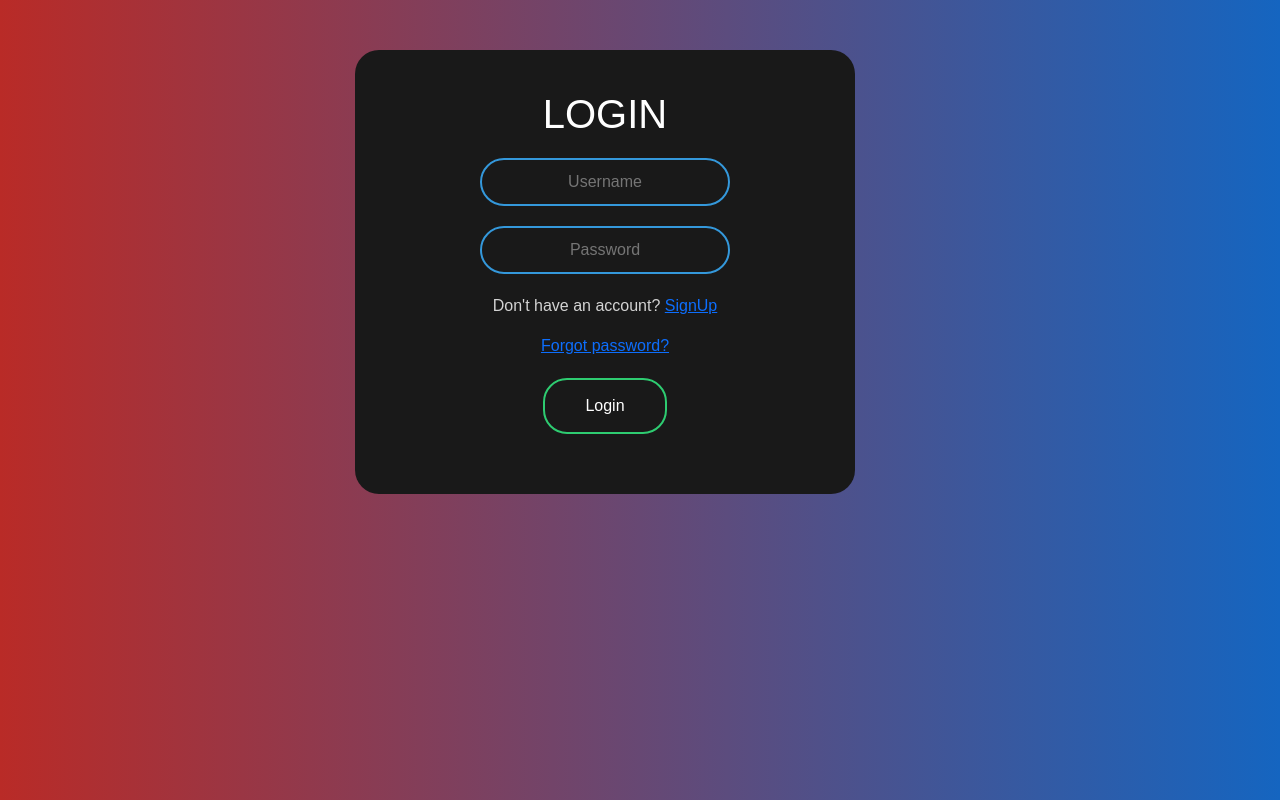
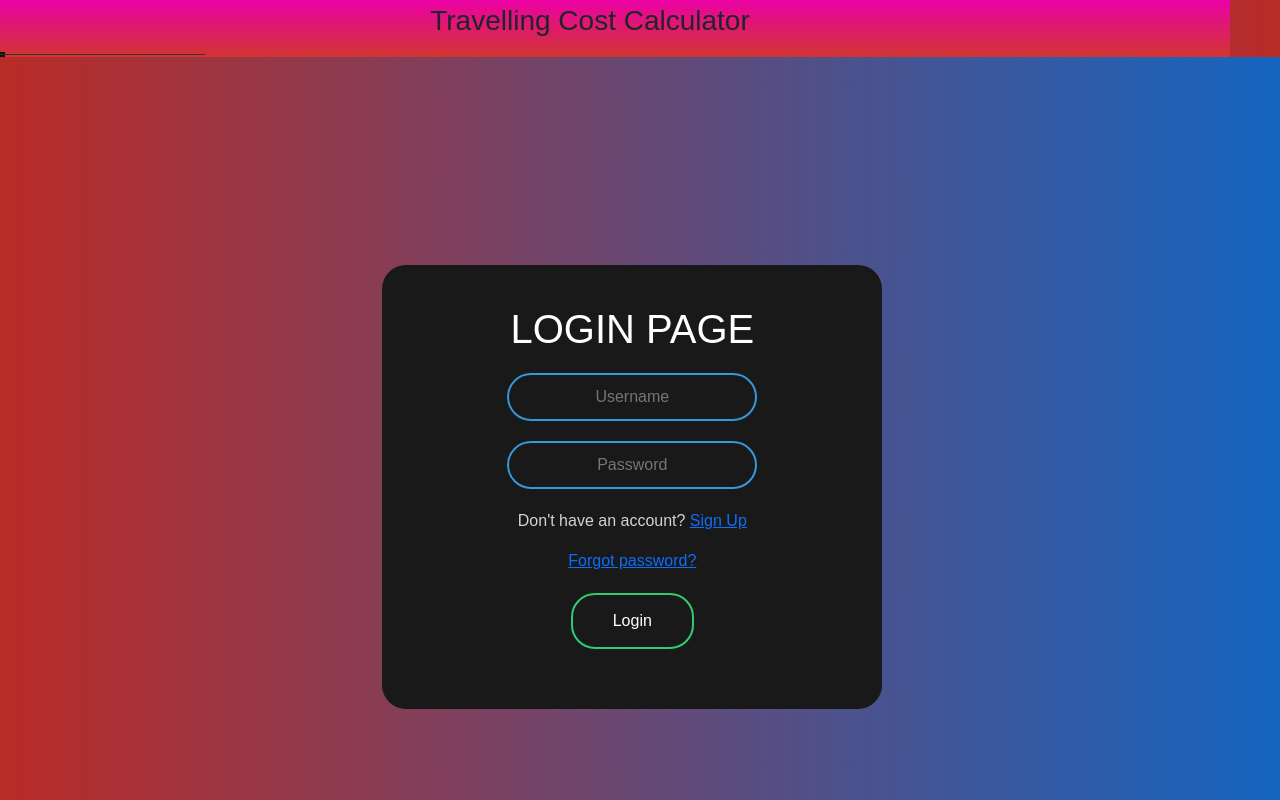
Before and after one commit to Janish-1/travelling-cost-calculator, a Django app: page /login in a window 1280 px wide. Run offline with Django 3.2, Linux system fonts and the light colour scheme.

Commit message:
changed pages

```diff
--- /dev/null
+++ b/How to Run.txt
@@ -0,0 +1,6 @@
+Step 1 : Enter the "Travelling-expense-calculator folder( one with two folders namely 'env' and 'website"
+Step 2 : Open a Terminal and change directory to the Folder mentioned in step 1
+Step 3 : run the following command 'env\Scripts\activate' It will activate the Virtual Environment
+Step 4 : run 'cd website'
+Step 5 : Install all the modules in requirements.txt
+Step 6 : run 'python manage.py runserver' to run the server and navigate
--- a/journey.csv
+++ b/journey.csv
@@ -1,7 +1,2 @@
 source,destination
 indore,bhopal
-delhi,agra
-indore indore,bhopal
-indore,bhopal
-indore,bhopal
-indore,indore bhopal
--- a/result.csv
+++ b/result.csv
@@ -1,6 +1,2 @@
 source,destination,latitude1,longitude1,latitude2,longitude2,point1,point2,distance_km
 indore,bhopal,22.7203616,75.8681996,23.2584857,77.401989,"22 43m 13.3018s N, 75 52m 5.51856s E","23 15m 30.5485s N, 77 24m 7.1604s E",168.17167544540993
-delhi,agra,28.6517178,77.2219388,27.1752554,78.0098161,"28 39m 6.18408s N, 77 13m 18.9797s E","27 10m 30.9194s N, 78 0m 35.338s E",181.06861008833286
-indore indore,bhopal,22.7203616,75.8681996,23.2584857,77.401989,"22 43m 13.3018s N, 75 52m 5.51856s E","23 15m 30.5485s N, 77 24m 7.1604s E",168.17167544540993
-indore,bhopal,22.7203616,75.8681996,23.2584857,77.401989,"22 43m 13.3018s N, 75 52m 5.51856s E","23 15m 30.5485s N, 77 24m 7.1604s E",168.17167544540993
-indore,bhopal,22.7203616,75.8681996,23.2584857,77.401989,"22 43m 13.3018s N, 75 52m 5.51856s E","23 15m 30.5485s N, 77 24m 7.1604s E",168.17167544540993
--- /dev/null
+++ b/static/css/style.css
@@ -0,0 +1,182 @@
+body {
+    margin: 0;
+    padding: 0;
+    font-family: sans-serif;
+    background: linear-gradient(to right, #b92b27, #1565c0)
+}
+
+.color{
+    background: linear-gradient(to right,#1565c0,#b92b27);
+}
+
+.card {
+    margin-bottom: 20px;
+    border: none
+}
+
+.box {
+    width: 500px;
+    padding: 40px;
+    position: absolute;
+    top: 55%;
+    left: 55%;
+    background: #191919;
+    ;
+    text-align: center;
+    transition: 0.25s;
+    margin-top: 200px;
+    border-radius: 24px;
+    vertical-align: middle;
+}
+
+
+.box input[type="text"],
+.box input[type="password"],
+.box input[type="email"] {
+    border: 0;
+    background: none;
+    display: block;
+    margin: 20px auto;
+    text-align: center;
+    border: 2px solid #3498db;
+    padding: 10px 10px;
+    width: 250px;
+    outline: none;
+    color: white;
+    border-radius: 24px;
+    transition: 0.25s
+}
+
+.box h1 {
+    color: white;
+    text-transform: uppercase;
+    font-weight: 500
+}
+
+.box input[type="text"]:focus,
+.box input[type="password"]:focus,
+.box input[type="email"]:focus  {
+    width: 300px;
+    border-color: #2ecc71
+}
+
+.box input[type="submit"] {
+    border: 0;
+    background: none;
+    display: block;
+    margin: 20px auto;
+    text-align: center;
+    border: 2px solid #2ecc71;
+    padding: 14px 40px;
+    outline: none;
+    color: white;
+    border-radius: 24px;
+    transition: 0.25s;
+    cursor: pointer
+}
+
+.box input[type="submit"]:hover {
+    background: #2ecc71
+}
+
+.forgot {
+    text-decoration: underline
+}
+
+ul.social-network {
+    list-style: none;
+    display: inline;
+    margin-left: 0 !important;
+    padding: 0
+}
+
+ul.social-network li {
+    display: inline;
+    margin: 0 5px
+}
+
+.social-network a.icoFacebook:hover {
+    background-color: #3B5998
+}
+
+.social-network a.icoTwitter:hover {
+    background-color: #33ccff
+}8000
+
+.social-network a.icoGoogle:hover {
+    background-color: #BD3518
+}
+
+.social-network a.icoFacebook:hover i,
+.social-network a.icoTwitter:hover i,
+.social-network a.icoGoogle:hover i {
+    color: #fff
+}
+
+a.socialIcon:hover,
+.socialHoverClass {
+    color: #44BCDD
+}
+
+.social-circle li a {
+    dissignupplay: inline-block;
+    position: relative;
+    margin: 0 auto 0 auto;
+    border-radius: 50%;
+    text-align: center;
+    width: 50px;
+    height: 50px;
+    font-size: 20px
+}
+
+.social-circle li i {
+    margin: 0;
+    line-height: 50px;
+    text-align: center
+}
+
+.social-circle li a:hover i,
+.triggeredHover {
+    transform: rotate(360deg);
+    transition: all 0.2s
+}
+
+.social-circle i {
+    color: #fff;
+    transition: all 0.8s;
+    transition: all 0.8s
+}
+
+p, h3 {
+    color: #d3d3d3;
+}
+
+
+.three h1 {
+    font-size: 28px;
+    font-weight: 500;
+    letter-spacing: 0;
+    line-height: 1.5em;
+    padding-bottom: 15px;
+    position: relative;
+    background: linear-gradient(#eb01a5, #d13531);
+  }
+  .three h1:before {
+    content: "";
+    position: absolute;
+    left: 0;
+    bottom: 0;
+    height: 5px;
+    width: 55px;
+    background-color: #111;
+  }
+  .three h1:after {
+    content: "";
+    position: absolute;
+    left: 0;
+    bottom: 2px;
+    height: 1px;
+    width: 95%;
+    max-width: 255px;
+    background-color: #333;
+  }
--- a/templates/index.html
+++ b/templates/index.html
@@ -1,3 +1,5 @@
+{% load static %}
+
 <!doctype html>
 <html lang="en">
   <head>
@@ -7,164 +9,31 @@
 
     <!-- Bootstrap CSS -->
     <link href="https://cdn.jsdelivr.net/npm/bootstrap@5.0.2/dist/css/bootstrap.min.css" rel="stylesheet" integrity="sha384-EVSTQN3/azprG1Anm3QDgpJLIm9Nao0Yz1ztcQTwFspd3yD65VohhpuuCOmLASjC" crossorigin="anonymous">
-
-    <style>
-    body {
-        margin: 0;
-        padding: 0;
-        font-family: sans-serif;
-        background: linear-gradient(to right, #b92b27, #1565c0)
-    }
-
-    .card {
-        margin-bottom: 20px;
-        border: none
-    }
-
-    .box {
-        width: 500px;
-        padding: 40px;
-        position: absolute;
-        top: 50%;
-        left: 50%;
-        background: #191919;
-        ;
-        text-align: center;
-        transition: 0.25s;
-        margin-top: 50px;
-        border-radius: 24px;
-        vertical-align: middle;
-        /* horizontal-align: middle; */
-        /* transform: translate(-50%, -50%); */
-    }
-
-    .box input[type="text"],
-    .box input[type="password"],
-    .box input[type="email"] {
-        border: 0;
-        background: none;
-        display: block;
-        margin: 20px auto;
-        text-align: center;
-        border: 2px solid #3498db;
-        padding: 10px 10px;
-        width: 250px;
-        outline: none;
-        color: white;
-        border-radius: 24px;
-        transition: 0.25s
-    }
-
-    .box h1 {
-        color: white;
-        text-transform: uppercase;
-        font-weight: 500
-    }
-
-    .box input[type="text"]:focus,
-    .box input[type="password"]:focus,
-    .box input[type="email"]:focus  {
-        width: 300px;
-        border-color: #2ecc71
-    }
-
-    .box input[type="submit"] {
-        border: 0;
-        background: none;
-        display: block;
-        margin: 20px auto;
-        text-align: center;
-        border: 2px solid #2ecc71;
-        padding: 14px 40px;
-        outline: none;
-        color: white;
-        border-radius: 24px;
-        transition: 0.25s;
-        cursor: pointer
-    }
-
-    .box input[type="submit"]:hover {
-        background: #2ecc71
-    }
-
-    .forgot {
-        text-decoration: underline
-    }
-
-    ul.social-network {
-        list-style: none;
-        display: inline;
-        margin-left: 0 !important;
-        padding: 0
-    }
-
-    ul.social-network li {
-        display: inline;
-        margin: 0 5px
-    }
-
-    .social-network a.icoFacebook:hover {
-        background-color: #3B5998
-    }
-
-    .social-network a.icoTwitter:hover {
-        background-color: #33ccff
-    }8000
-
-    .social-network a.icoGoogle:hover {
-        background-color: #BD3518
-    }
-
-    .social-network a.icoFacebook:hover i,
-    .social-network a.icoTwitter:hover i,
-    .social-network a.icoGoogle:hover i {
-        color: #fff
-    }
-
-    a.socialIcon:hover,
-    .socialHoverClass {
-        color: #44BCDD
-    }
-
-    .social-circle li a {
-        dissignupplay: inline-block;
-        position: relative;
-        margin: 0 auto 0 auto;
-        border-radius: 50%;
-        text-align: center;
-        width: 50px;
-        height: 50px;
-        font-size: 20px
-    }
-
-    .social-circle li i {
-        margin: 0;
-        line-height: 50px;
-        text-align: center
-    }
-
-    .social-circle li a:hover i,
-    .triggeredHover {
-        transform: rotate(360deg);
-        transition: all 0.2s
-    }
-
-    .social-circle i {
-        color: #fff;
-        transition: all 0.8s;
-        transition: all 0.8s
-    }
-
-    p, h3 {
-        color: #d3d3d3;
-    }
-    </style>
+    <link rel="stylesheet" type="text/css" href="{% static 'css/style.css' %}"/>
 
     <title>{% block title%} Home {% endblock title%}</title>
   </head>
-
+  <script>
+    function refer1(){
+        location.href='/logout';
+    }
+    function refer2(){
+        location.href='/voiceinput';
+    }
+    function refer3(){
+        location.href='/distancecost';
+    }
+  </script>
   <body>
   {% block body%}
+  <div class="three"><center>
+    <div class="color">
+      <div style="position:relative; right:50px;">
+        <h1>Travelling Cost Calculator</h1>
+      </div>
+    </div>
+    </center>
+  </div>
     <div class="container">
         <div class="row">
             <div class="col-md-6">
@@ -184,11 +53,11 @@
 
                         <p></p>
                         <p>Logged in successfully!</p>
-                        <input type="submit" onclick="location.href='/logout';" name="" value="Logout">
+                        <input type="submit" onclick="refer1()" name="" value="Logout">
                         <p>Say your Location and Destination</p>
-                        <input type="submit" onclick="location.href='/voiceinput';" name="" value="Speak">
+                        <input type="submit" onclick="refer2()" name="" value="Speak">
                         <p>Click Below to Find out the Average Cost of Travelling</p>
-                        <input type="submit" onclick="location.href='/distancecost';" name="" value="Average Cost">
+                        <input type="submit" onclick="refer3()" name="" value="Average Cost">
                     </div>
                 </div>
             </div>
--- a/templates/login.html
+++ b/templates/login.html
@@ -3,13 +3,21 @@
 {% block title %}Login{% endblock title%}
 
 {% block body %}
+<div class="three"><center>
+    <div class="color">
+      <div style="position:relative; right:50px;">
+        <h1>Travelling Cost Calculator</h1>
+      </div>
+    </div>
+    </center>
+  </div>
 <div class="container">
     <div class="row">
         <div class="col-md-6">
             <div class="card">
                 <form method="POST" class="box">
                 {% csrf_token %}
-                    <h1>Login</h1>
+                    <h1>Login Page</h1>
 
                     {% if messages %}
                     <ul class="messages">
@@ -24,7 +32,7 @@
 
                     <input type="text" name="username" id="username" placeholder="Username" required>
                     <input type="password" name="password" id="password" placeholder="Password" required>
-                    <p>Don't have an account? <a style="" class="forgot" href="{% url 'SignUp' %}">SignUp</a></p>
+                    <p>Don't have an account? <a style="" class="forgot" href="{% url 'SignUp' %}">Sign Up</a></p>
                     <a class="forgot" href="{% url 'ForgetPassword' %}">Forgot password?</a>
                     <input type="submit" name="" value="Login" href="#">
                     {% comment %} <div class="col-md-12">
--- a/website/settings.py
+++ b/website/settings.py
@@ -124,9 +124,9 @@ USE_TZ = True
 
 STATIC_URL = '/static/'
 
-STATICFILES_DIRS = [
-    BASE_DIR / "static",
-]
+STATICFILES_DIRS = (
+    os.path.join(BASE_DIR, "static/"),
+)
 
 # Default primary key field type
 # https://docs.djangoproject.com/en/3.2/ref/settings/#default-auto-field
```
Also changed, not shown: requirements.txt (+7 -38 lines), templates/PassInput.html (+8 -0 lines), templates/error.html (+8 -0 lines), templates/errorvc.html (+9 -1 lines), templates/forgetPass.html (+8 -0 lines), templates/mail_forgetPass.html (+8 -0 lines), templates/send_token.html (+8 -0 lines), templates/signUp.html (+8 -0 lines), travelapp/templates/travel/cost-travel.html (+8 -1 lines), db.sqlite3, 1 other file.
